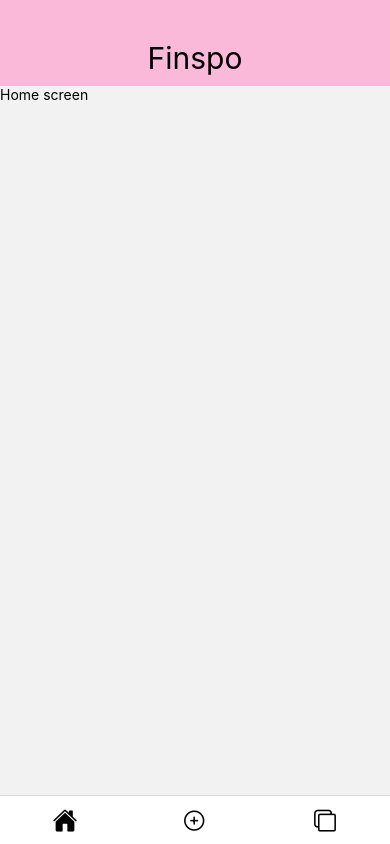
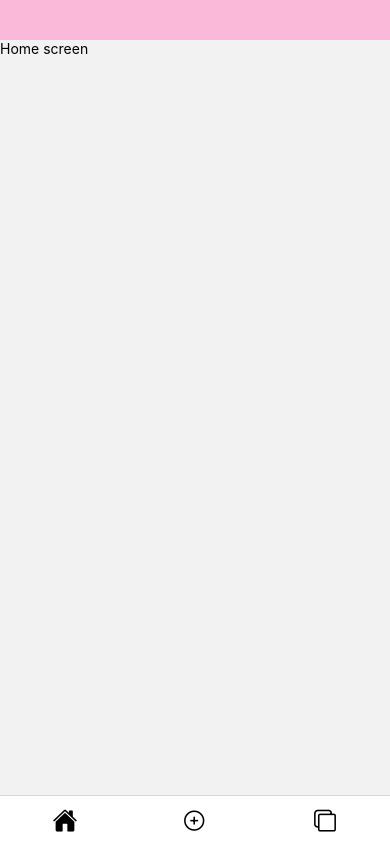
Before and after one commit to yakovdan98/Finspo, a React Native app: screen / in a window 390 px wide. Built offline with nearby package versions, Linux system fonts and the light colour scheme.

Commit message:
created modular header

```diff
--- a/components/Header.js
+++ b/components/Header.js
@@ -3,17 +3,18 @@
 
 
 
-const Header = () => {
+const Header = (props) => {
+
   return (
     <View style={styles.headerContainer}>
-      <Text style={styles.header}>Finspo</Text>
+      <Text style={styles.header}>{props.title}</Text>
     </View>
    );
 }
 
 const styles = StyleSheet.create({
   headerContainer: {
-    paddingTop: 40,
+    paddingTop: 30,
     paddingBottom: 10,
     justifyContent: "center",
     backgroundColor: '#fab9d8'
```
